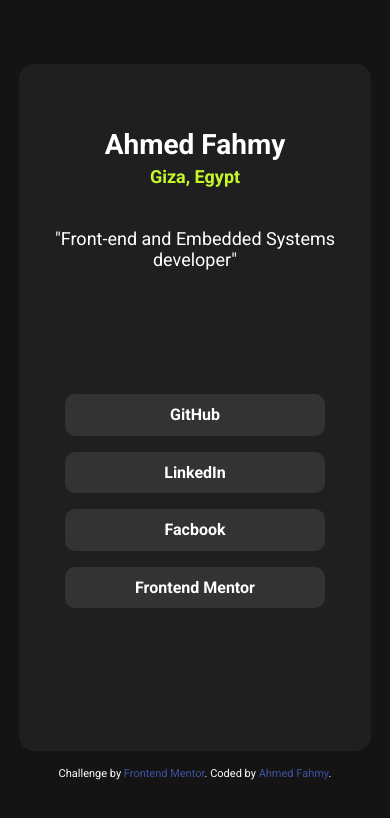
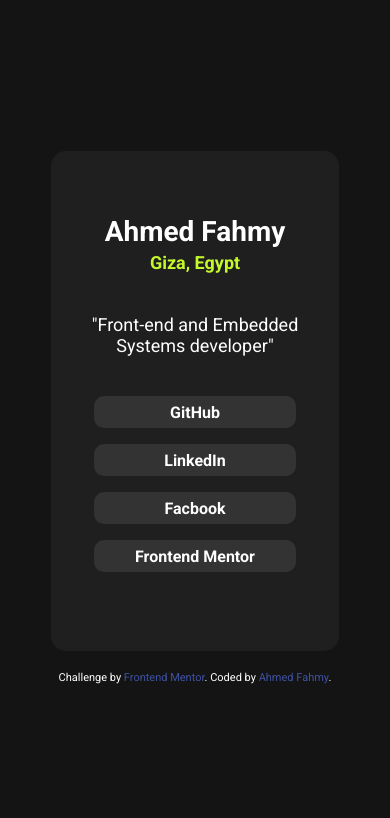
Before and after one commit to AhmedFahmy22/frontend_mentor_exercises, a plain HTML site: page social-links-profile-main/index.html in a window 390 px wide. Drawn offline with Linux system fonts and the light colour scheme.

Commit message:
Fixed mobile landscape mode

```diff
--- a/social-links-profile-main/index.html
+++ b/social-links-profile-main/index.html
@@ -14,22 +14,10 @@
   <link rel="icon" type="image/png" sizes="32x32" href="./assets/images/favicon-32x32.png">
 
   <title>Frontend Mentor | Social links profile</title>
-
-  <!-- Feel free to remove these styles or customise in your own stylesheet 👍 -->
-  <style>
-    .attribution {
-      font-size: 11px;
-      text-align: center;
-    }
-
-    .attribution a {
-      color: hsl(228, 45%, 44%);
-    }
-  </style>
 </head>
 
 <body>
-
+  <main>
     <div class="card">
       <div class="info">
         <div class="name">Ahmed Fahmy</div>
@@ -50,6 +38,7 @@
       Challenge by <a href="https://www.frontendmentor.io?ref=challenge" target="_blank">Frontend Mentor</a>.
       Coded by <a href="https://github.com/AhmedFahmy22">Ahmed Fahmy</a>.
     </div>
+  </main>
 </body>
 
 </html>
--- a/social-links-profile-main/style.css
+++ b/social-links-profile-main/style.css
@@ -1,28 +1,36 @@
-html,
-body {
-    width: 100%;
-    height: 100%;
+* {
+    -webkit-box-sizing: border-box;
+    -moz-box-sizing: border-box;
+    box-sizing: border-box;
+    padding: 0;
     margin: 0;
-    padding: 0;
-
-
 }
 
 body {
     background-color: hsl(0, 0%, 8%);
+    width: 100%;
+    min-height: 100vh;
+    display: flex;
+    justify-content: center;
+    align-items: center;
+}
 
+main {
     display: flex;
     flex-direction: column;
     justify-content: center;
     align-items: center;
-    gap: 1em;
+    gap: 10px;
+    margin: 2% 0;
 }
 
-body * {
+main * {
     color: white;
     list-style: none;
     text-decoration: none;
     font-family: roboto, sans-serif;
+    padding: 10px 0;
+
 }
 
 .card * {
@@ -33,13 +41,13 @@ body * {
 
 .card {
     background-color: hsl(0, 0%, 12%);
-
+    box-sizing: border-box;
     display: flex;
     flex-direction: column;
     justify-content: space-between;
     align-items: center;
-    width: 70%;
-    height: 70%;
+    width: 288px;
+    height: 500px;
     max-width: 288px;
     min-width: 288px;
     flex-shrink: 1;
@@ -98,3 +106,12 @@ body * {
     background-color: hsl(75, 94%, 57%);
     color: hsl(0, 0%, 12%);
 }
+
+.attribution {
+    font-size: 11px;
+    text-align: center;
+}
+
+.attribution a {
+    color: hsl(228, 45%, 44%);
+}
```
Lines whose indentation alone changed are shown as unchanged.
